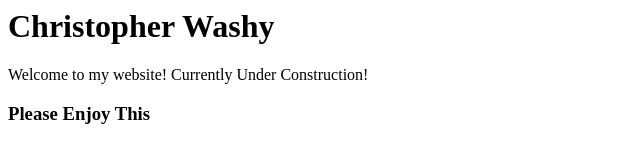
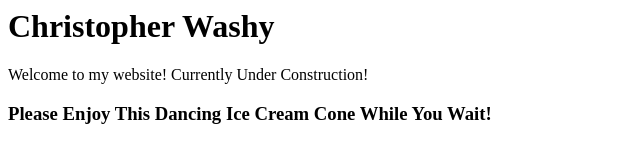
Before and after one commit to cWashy/cWashy.github.io, a plain HTML site: page index.html in a window 1280 px wide. Shown: the whole page, without its empty margins (0-640 px from the left). Drawn offline with Linux system fonts and the light colour scheme.

Commit message:
Update index.html

```diff
--- a/index.html
+++ b/index.html
@@ -3,7 +3,7 @@
 <body>
   <h1>Christopher Washy</h1>
   <p>Welcome to my website! Currently Under Construction!</p>
-  <h3>Please Enjoy This</h3
+  <h3>Please Enjoy This Dancing Ice Cream Cone While You Wait!</h3
   <img src="https://content.codecademy.com/articles/github-pages-via-web-app/happy-ice-cream.gif" />
 </body>
 
```
